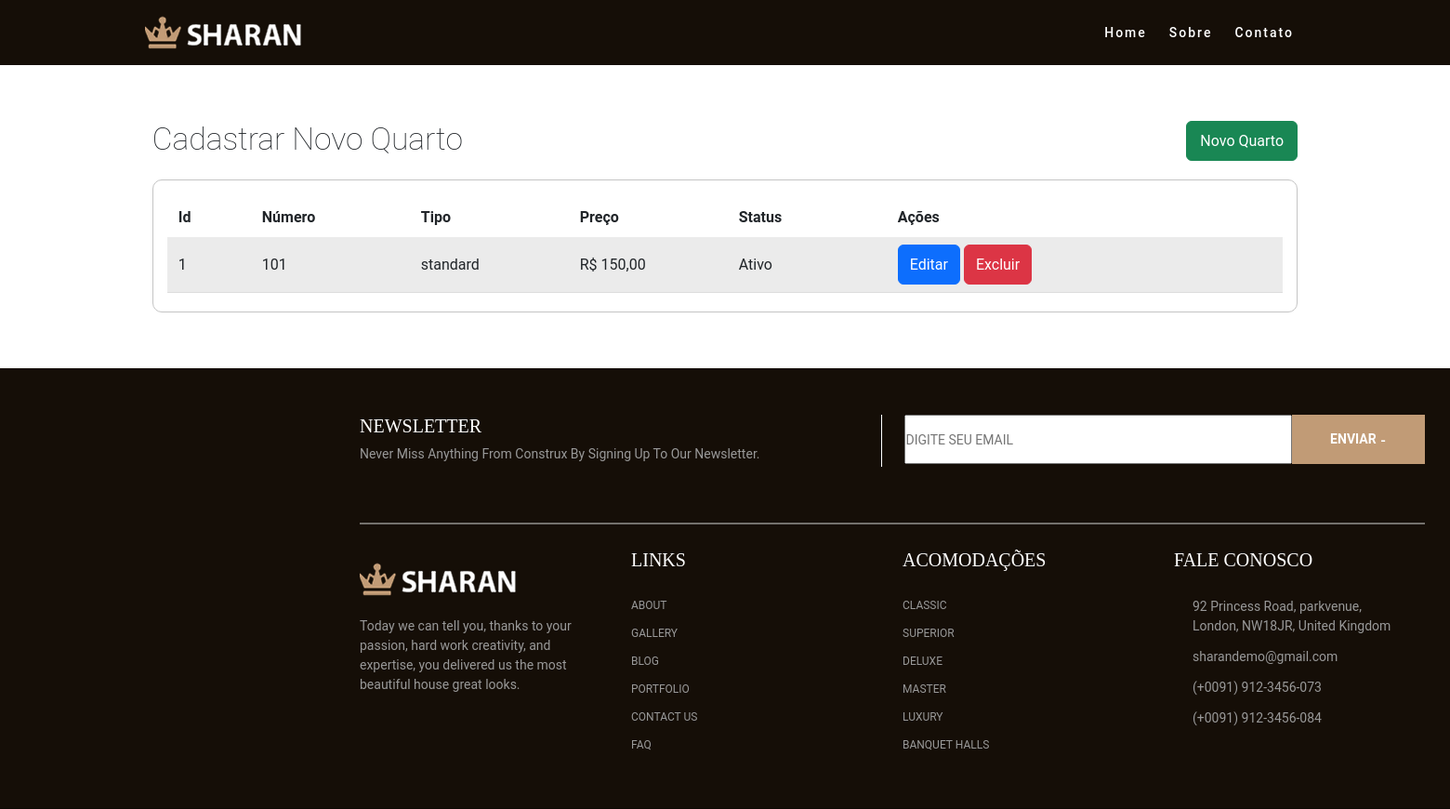
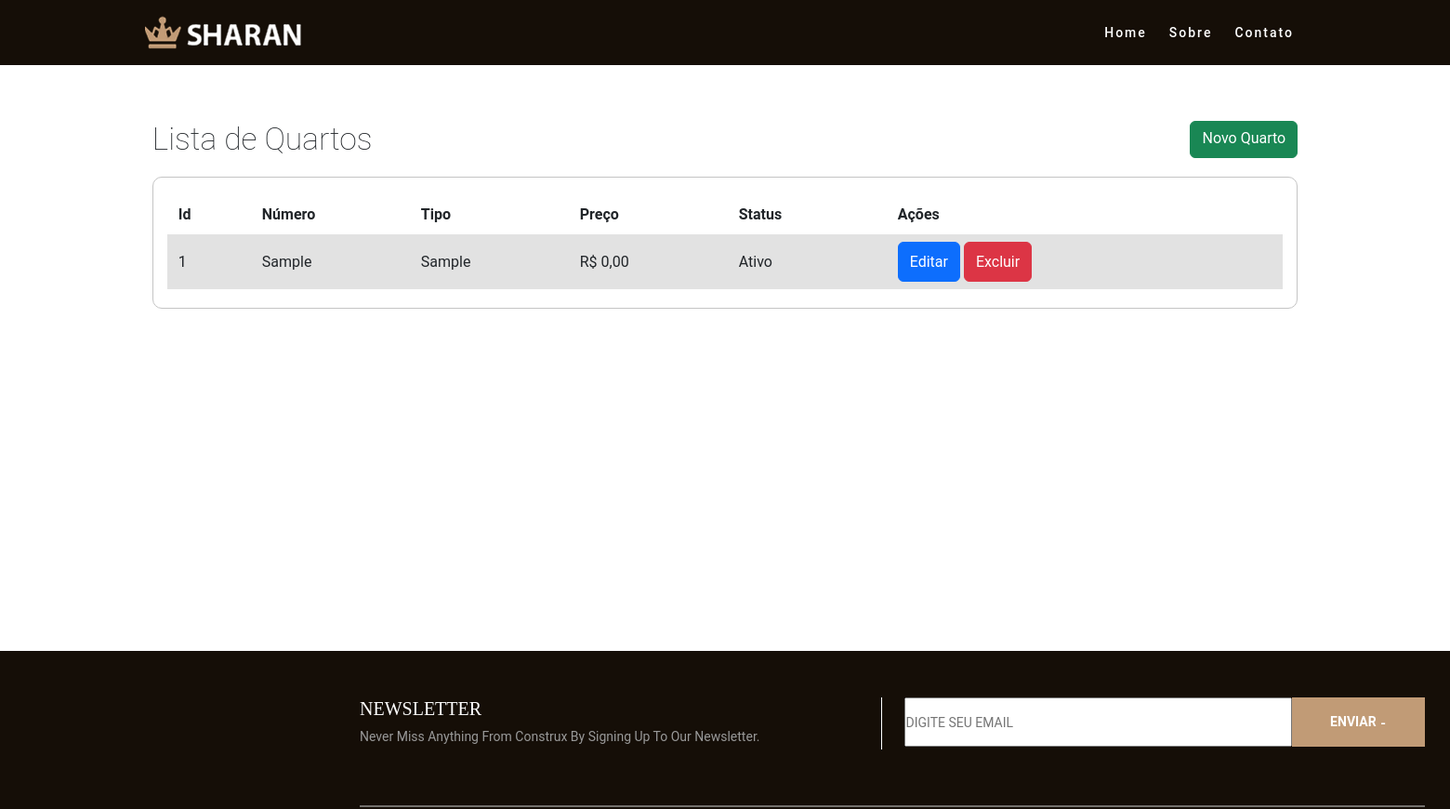
Before and after one commit to Davidnasc233/hotel-curso, a PHP site: page /views/reservas/list-rooms.php in a window 1560 px wide. Shown: the top 870 px of the page at 93% size. Run offline with PHP 8.4, Linux system fonts and the light colour scheme; tables that the repository leaves empty or names only in its code hold one stand-in row (values such as "Sample post").

Commit message:
Adding conection to php to list and add a room

```diff
--- a/assets/css/reservations.css
+++ b/assets/css/reservations.css
@@ -1,6 +1,5 @@
 .container-main {
-  height: fit-content;
-  width: 100%;
+  min-height: 80vh;
   display: flex;
   flex-direction: column;
   justify-content: center;
@@ -73,7 +72,7 @@ table {
   padding: 20px 15px;
 }
 
-.grid-header, .grid-row {
+.grid-header {
   display: grid;
   grid-template-columns: 80px 1fr 1fr 1fr 1fr 2.5fr;
   align-items: center;
@@ -81,8 +80,48 @@ table {
   padding: 8px 12px;
   border-bottom: 1px solid #ddd;
 }
+
 .grid-row {
-  background-color: #ebebeb;
+  display: grid;
+  grid-template-columns: 80px 1fr 1fr 1fr 1fr 2.5fr;
+  align-items: center;
+  gap: 10px;
+  padding: 8px 12px;
+  border-bottom: 1px solid #ddd;
+}
+
+
+tbody tr:last-child {
+  border-bottom: none;
+}
+
+
+tbody tr:only-child {
+  border-bottom: none;
+}
+
+/* Linhas alternadas da tabela */
+tbody tr:nth-child(even) {
+  background-color: #ffffff !important;
+}
+
+tbody tr:nth-child(odd) {
+  background-color: #e2e2e2 !important;
+}
+
+/* Classes específicas para linhas alternadas */
+.row-even {
+  background-color:  #ffffff!important;
+}
+
+.row-odd {
+  background-color: #e2e2e2 !important;
+}
+
+/* Hover effect */
+.grid-row:hover {
+  background-color: #e9ecef !important;
+  transition: background-color 0.2s ease;
 }
 
 .grid-header {
--- a/models/quarto.php
+++ b/models/quarto.php
@@ -23,4 +23,43 @@ class Quarto
             return $e->getMessage();
         }
     }
+
+    public function listar() {
+        try {
+            $stmt = $this->pdo->query("SELECT * FROM quartos ORDER BY id ASC");
+            return $stmt->fetchAll(PDO::FETCH_ASSOC);
+        } catch (PDOException $e) {
+            throw new Exception("Erro ao listar quartos: " . $e->getMessage());
+        }
+    }
+
+    public function buscarPorId($id) {
+        try {
+            $stmt = $this->pdo->prepare("SELECT * FROM quartos WHERE id = ?");
+            $stmt->execute([$id]);
+            return $stmt->fetch(PDO::FETCH_ASSOC);
+        } catch (PDOException $e) {
+            throw new Exception("Erro ao buscar quarto: " . $e->getMessage());
+        }
+    }
+
+    public function atualizar($id, $numero, $tipo, $preco, $descricao, $ativo) {
+        try {
+            $stmt = $this->pdo->prepare("UPDATE quartos SET numero = ?, tipo = ?, preco = ?, descricao = ?, ativo = ? WHERE id = ?");
+            $stmt->execute([$numero, $tipo, $preco, $descricao, $ativo, $id]);
+            return true;
+        } catch (PDOException $e) {
+            return $e->getMessage();
+        }
+    }
+
+    public function excluir($id) {
+        try {
+            $stmt = $this->pdo->prepare("DELETE FROM quartos WHERE id = ?");
+            $stmt->execute([$id]);
+            return true;
+        } catch (PDOException $e) {
+            return $e->getMessage();
+        }
+    }
 }
--- a/views/reservas/create.php
+++ b/views/reservas/create.php
@@ -1,33 +1,3 @@
-<?php
-require_once '../../config/conexao.php';
-require_once '../../models/quarto.php';
-
-$quartoModel = new Quarto($pdo);
-
-if ($_SERVER['REQUEST_METHOD'] === 'POST') {
-    // Capturar os dados do formulário
-    $numero = $_POST['numero'] ?? null;
-    $tipo = $_POST['tipo'] ?? null;
-    $preco = $_POST['preco'] ?? null;
-    $descricao = $_POST['descricao'] ?? null;
-    $ativo = isset($_POST['ativo']) ? 1 : 0; // Checkbox retorna 1 se marcado, 0 se não
-
-    // Validar os dados (opcional, mas recomendado)
-    if ($numero && $tipo && $preco && $descricao) {
-        try {
-            // Inserir os dados no banco
-            $stmt = $pdo->prepare("INSERT INTO quartos (numero, tipo, preco, descricao, ativo) VALUES (?, ?, ?, ?, ?)");
-            $stmt->execute([$numero, $tipo, $preco, $descricao, $ativo]);
-
-            echo "<p>✅ Quarto cadastrado com sucesso!</p>";
-        } catch (PDOException $e) {
-            echo "<p>❌ Erro ao cadastrar o quarto: " . $e->getMessage() . "</p>";
-        }
-    } else {
-        echo "<p>❌ Por favor, preencha todos os campos obrigatórios.</p>";
-    }
-}
-?>
 
 <!DOCTYPE html>
 <html lang="en">
@@ -51,7 +21,8 @@ if ($_SERVER['REQUEST_METHOD'] === 'POST') {
                     <h1>Cadastrar Novo Quarto</h1>
                 </div>
                 <div class="container-form">
-                    <form action="create.php" method="POST">
+                    <form action="../../routes/quarto-routes.php" href="./sucesso.php" method="POST">
+                        <input type="hidden" name="action" value="create">
                         <label for="numero">
                             <p>Numero do Quarto*</p>
                             <input class="form-input" type="number" id="numero" name="numero" required>
--- a/views/reservas/list-rooms.php
+++ b/views/reservas/list-rooms.php
@@ -1,3 +1,13 @@
+<?php
+// Verificar se a variável existe, se não, buscar os dados
+if (!isset($quartos)) {
+    require_once '../../config/conexao.php';
+    require_once '../../models/quarto.php';
+    $quartoModel = new Quarto($pdo);
+    $quartos = $quartoModel->listar();
+}
+?>
+
 <!DOCTYPE html>
 <html lang="en">
 
@@ -12,14 +22,13 @@
 
 <body>
     <?php include '../includes/header.php'; ?>
-    <!-- <?php include '../reservas/create.php'; ?> -->
-    <div class="container-main">
+    <div class="container-main" style="justify-content: initial;">
     <div class="sign-room">
         <div class="title">
-            <h1>Cadastrar Novo Quarto</h1>
-            <button class="btn btn-success">
+            <h1>Lista de Quartos</h1>
+            <a href="./create.php" class="btn btn-success">
                 Novo Quarto
-            </button>
+            </a>
         </div>
         <div class="container-form">
             <table cellpadding="8" cellspacing="0">
@@ -34,17 +43,27 @@
                     </tr>
                 </thead>
                 <tbody>
-                    <tr class="grid-row">
-                        <td>1</td>
-                        <td>101</td>
-                        <td>standard</td>
-                        <td>R$ 150,00</td>
-                        <td>Ativo</td>
-                        <td>
-                            <button class="btn btn-primary action-button">Editar</button>
-                            <button class="btn btn-danger action-button">Excluir</button>
-                        </td>
-                    </tr>
+                    <?php if (empty($quartos)): ?>
+                        <tr>
+                            <td colspan="6" style="text-align: center; padding: 20px;">
+                                Nenhum quarto cadastrado
+                            </td>
+                        </tr>
+                    <?php else: ?>
+                        <?php foreach($quartos as $index => $quarto): ?>
+                        <tr class="grid-row <?= $index % 2 === 0 ? 'row-odd' : 'row-even' ?>">
+                            <td><?= htmlspecialchars($quarto['id']) ?></td>
+                            <td><?= htmlspecialchars($quarto['numero']) ?></td>
+                            <td><?= htmlspecialchars($quarto['tipo']) ?></td>
+                            <td>R$ <?= number_format($quarto['preco'], 2, ',', '.') ?></td>
+                            <td><?= $quarto['ativo'] ? 'Ativo' : 'Inativo' ?></td>
+                            <td>
+                                <button class="btn btn-primary action-button">Editar</button>
+                                <button class="btn btn-danger action-button">Excluir</button>
+                            </td>
+                        </tr>
+                        <?php endforeach; ?>
+                    <?php endif; ?>
                 </tbody>
             </table>
         </div>
```
Also changed, not shown: other parts of assets/css/reservations.css (+45 -0 lines), database/create_db.php (+16 -1 lines), routes/quarto-routes.php (added, +61 -0 lines), views/reservas/sucesso.php (+29 -0 lines).
